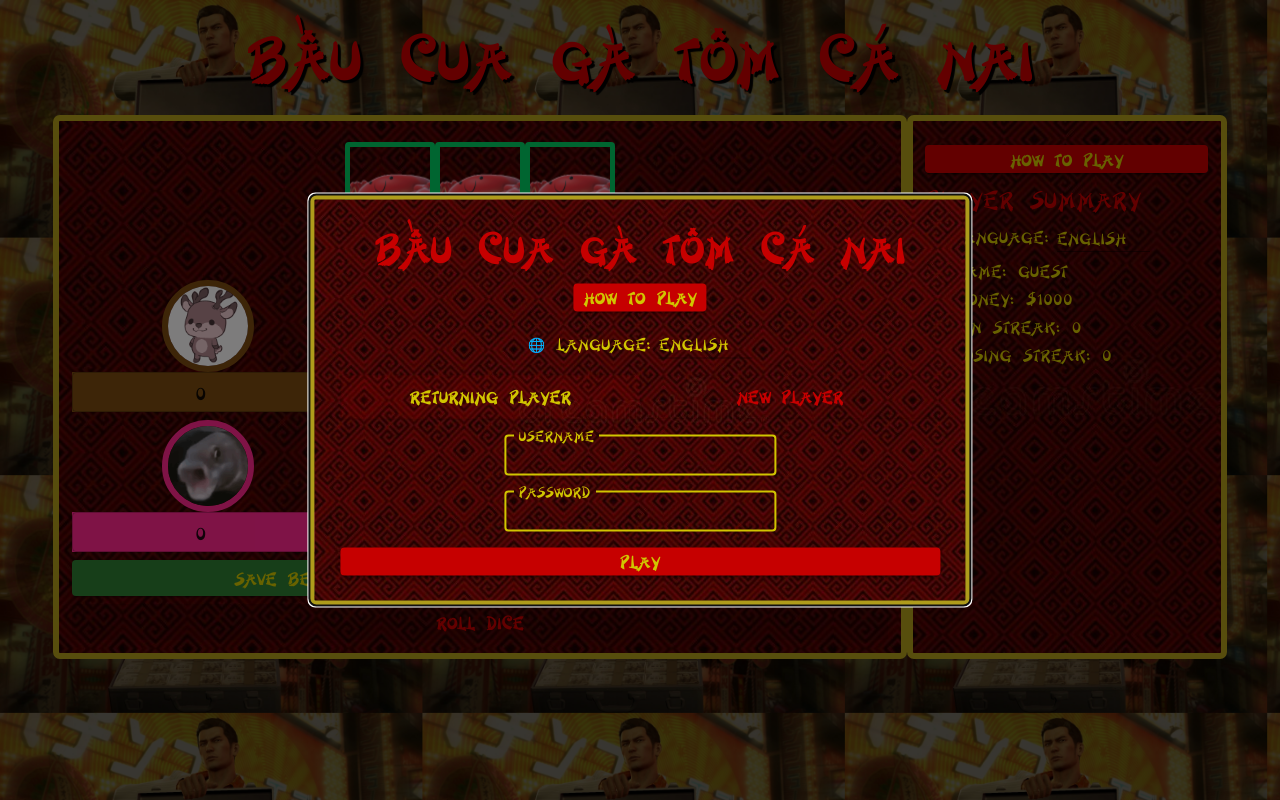
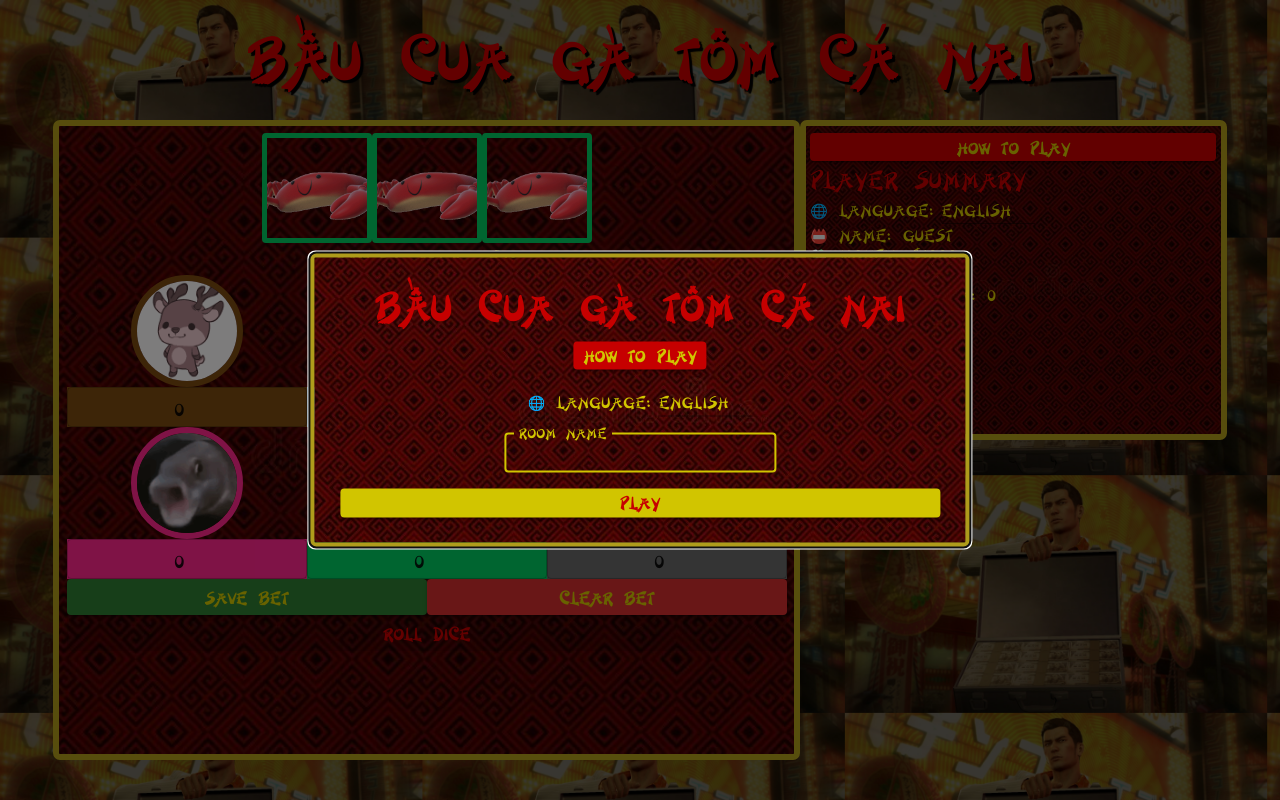
Before and after one commit to bbydino/BAU-CUA, a React (Create React App) app in the folder client/: page / in a window 1280 px wide. Built offline with nearby package versions, Linux system fonts and the light colour scheme; no server answers; grey boxes are pictures that could not be loaded.

Commit message:
touch up ui

```diff
--- a/client/src/App.tsx
+++ b/client/src/App.tsx
@@ -51,13 +51,21 @@ const App = () => {
     <Provider store={store}>
       <ThemeProvider theme={theme}>
         <div className="bau-cua" style={BG_KIRYU_STYLE}>
+          <LoginModal
+            isOpen={false}
+            handleLoginSuccess={() => setLoginSuccess(true)}
+          />
+          <JoinModal
+            isOpen={!joinSuccess}
+            handleJoinSuccess={() => setJoinSuccess(true)}
+          />
           <Grid
             container
             flexDirection="row"
             justifyContent="center"
-            rowSpacing={2}
+            sx={{ height: "100%" }}
           >
-            <Grid item xs={12}>
+            <Grid item xs={12} sx={{ height: "10%" }}>
               <Typography
                 variant="h3"
                 color="primary"
@@ -68,17 +76,18 @@ const App = () => {
                 <b>BÀU CUA Gà TÔM CÁ NAI</b>
               </Typography>
             </Grid>
-            <Grid container item justifyContent="center" alignItems="stretch">
-              <LoginModal
-                isOpen={!loginSuccess}
-                handleLoginSuccess={() => setLoginSuccess(true)}
-              />
-              <JoinModal
-                isOpen={loginSuccess && !joinSuccess}
-                handleJoinSuccess={() => setJoinSuccess(true)}
-              />
-              <Board />
-              <PlayerInfo />
+            <Grid container item justifyContent="center" sx={{ height: "80%" }}>
+              <Grid item container xs={7} sm={7}>
+                <Board />
+              </Grid>
+              <Grid item container flexDirection="column" xs={5} sm={4}>
+                <Grid item container sx={{ height: "50%" }}>
+                  <PlayerInfo />
+                </Grid>
+                <Grid item container sx={{ height: "50%" }}>
+                  {/* TODO: ADD ROOM INFO */}
+                </Grid>
+              </Grid>
             </Grid>
           </Grid>
         </div>
--- a/client/src/components/Board/Board.tsx
+++ b/client/src/components/Board/Board.tsx
@@ -155,10 +155,8 @@ const Board = () => {
       container
       item
       flexDirection="column"
-      justifyContent="space-around"
-      rowSpacing={1}
-      xl={7}
-      sm={8}
+      justifyContent="flex-start"
+      xs={12}
       sx={CARD_STYLE}
     >
       <Grid container item flexDirection="row" justifyContent="center">
--- a/client/src/components/Board/BoardItem.tsx
+++ b/client/src/components/Board/BoardItem.tsx
@@ -53,8 +53,8 @@ const BoardItem: React.FC<BoardItemProps> = ({
             src={item.img}
             alt={item.name}
             sx={{
-              width: "10vh",
-              height: "10vh",
+              width: "10vw",
+              height: "10vw",
               maxHeight: "100px",
               maxWidth: "100px",
               border: "6.9px solid " + item.color,
--- a/client/src/components/Board/Dice.tsx
+++ b/client/src/components/Board/Dice.tsx
@@ -29,8 +29,8 @@ const Dice: React.FC<DiceProps> = ({ item }) => {
         alt={item.name}
         variant="rounded"
         sx={{
-          width: "10vh",
-          height: "10vh",
+          width: "10vw",
+          height: "10vw",
           maxHeight: "100px",
           maxWidth: "100px",
           border: "5px solid " + item.color,
--- a/client/src/components/PlayerInfo/PlayerInfo.tsx
+++ b/client/src/components/PlayerInfo/PlayerInfo.tsx
@@ -14,9 +14,7 @@ const PlayerInfo = () => {
       item
       flexDirection="column"
       justifyContent="flex-start"
-      rowSpacing={1}
-      xl={3}
-      sm={3}
+      xs={12}
       sx={CARD_STYLE}
     >
       <Grid item>
--- a/client/src/util/styles.ts
+++ b/client/src/util/styles.ts
@@ -22,7 +22,6 @@ export const BG_STYLE: React.CSSProperties = {
   ...BG,
   border: "6.9px solid #AF9C1B",
   borderRadius: "6.9px",
-  width: "90%",
   maxWidth: "600px",
 };
 
```
